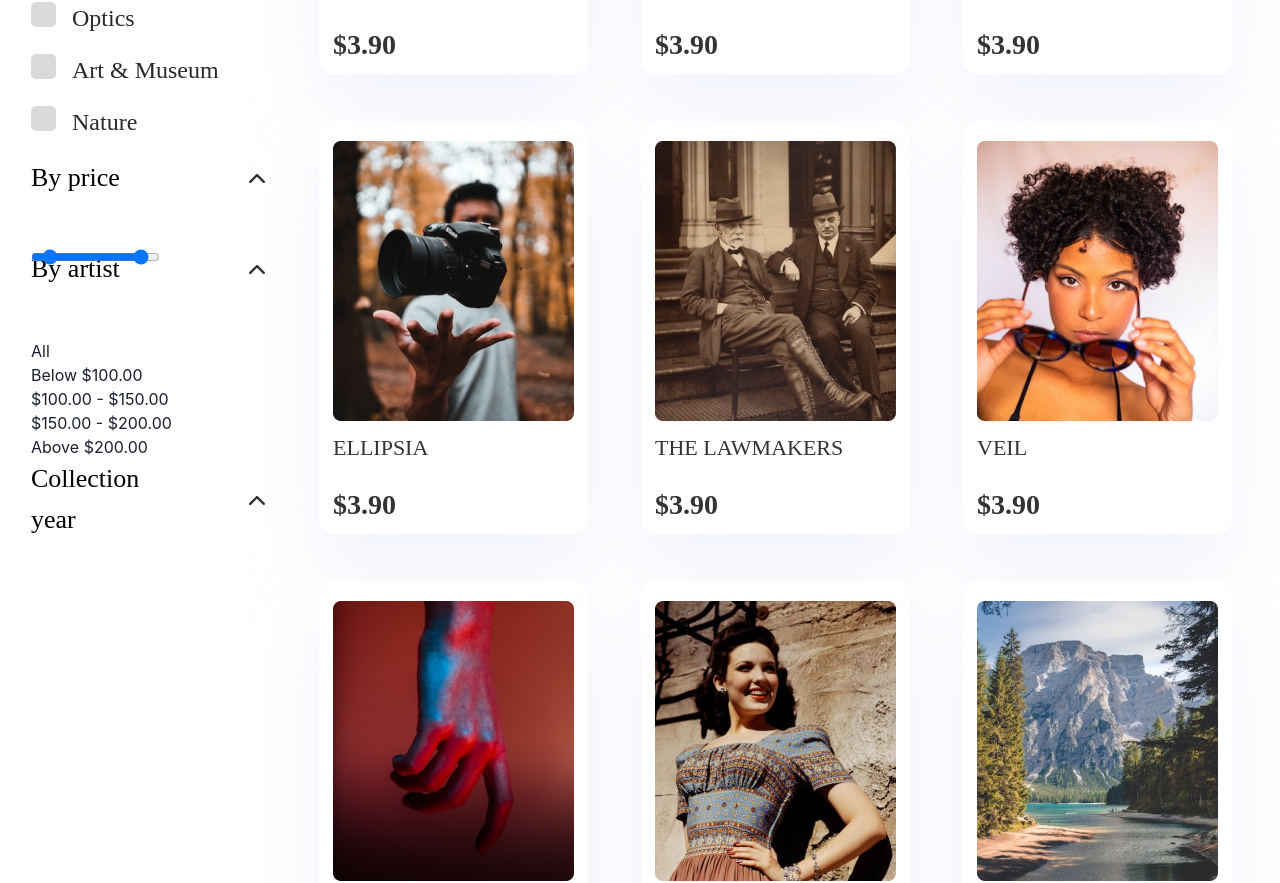
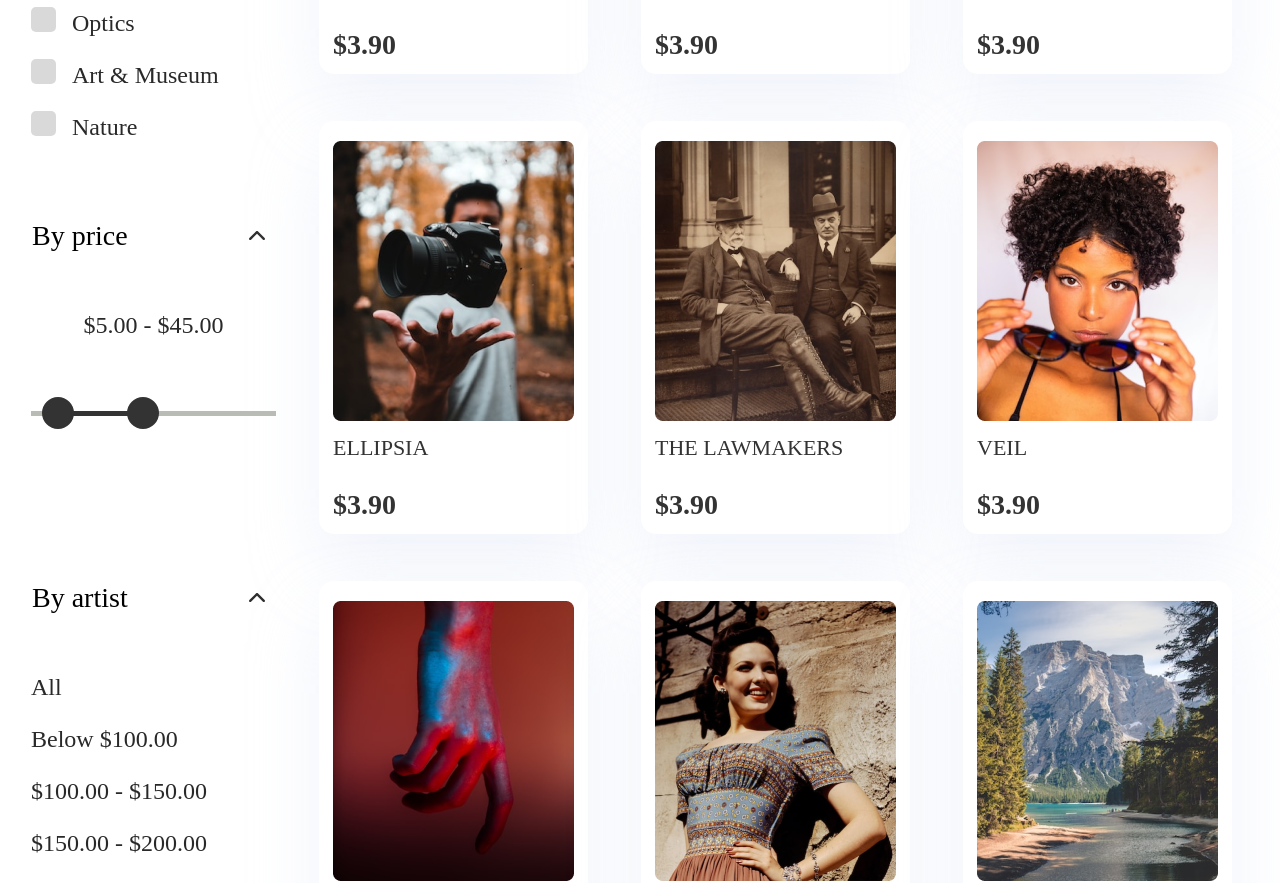
Before and after one commit to Iyin0/artsy, a React (Vite) app in the folder client/: page /marketplace in a window 1280 px wide. Shown: the part 779-1662 px from the top of the page. Built offline with nearby package versions, Linux system fonts and the light colour scheme; a web font is replaced by a local one.

Commit message:
marketplace first page done

```diff
--- a/client/src/pages/marketplace.tsx
+++ b/client/src/pages/marketplace.tsx
@@ -1,9 +1,46 @@
+import { useEffect, useRef, useState } from "react";
 import { Link } from "react-router-dom";
 import PageTransition from "../components/pageTransition";
 import marketItems from "../data/marketItems";
 import '../styles/marketplace.scss'
 
 const Marketplace = () => {
+    const [range1, setRange1] = useState<string | null>(null)
+    const [range2, setRange2] = useState<string | null>(null)
+    const slider1 = useRef<HTMLInputElement>(null!)
+    const slider2 = useRef<HTMLInputElement>(null!)
+    const minGap = 15
+    const [percent1, setPercent1] = useState<number | null>(null)
+    const [percent2, setPercent2] = useState<number | null>(null)
+
+    const handleSlide1 = () => {
+        if (parseInt(slider2.current.value) - parseInt(slider1.current.value) <= minGap) {
+            slider1.current.value = (parseInt(slider2.current.value) - minGap).toString()
+        }
+        setRange1(slider1.current.value)
+        fillSlider()
+    }
+
+    const handleSlide2 = () => {
+        if (parseInt(slider2.current.value) - parseInt(slider1.current.value) <= minGap) {
+            slider2.current.value = (parseInt(slider1.current.value) + minGap).toString()
+        }
+        setRange2(slider2.current.value)
+        fillSlider()
+
+    }
+
+    const fillSlider = () => {
+        setPercent1(Math.floor((parseInt(slider1.current.value) / parseInt(slider1.current.max)) * 100))
+        setPercent2(Math.floor((parseInt(slider2.current.value) / parseInt(slider1.current.max)) * 100))
+
+    }
+
+    useEffect(() => {
+        handleSlide1()
+        handleSlide2()
+    }, [])
+
     return (
         <PageTransition>
             <div className="marketplace">
@@ -28,8 +65,8 @@ const Marketplace = () => {
                         </div>
                         <div className="category">
                             <div className="heading">
-                                <p>By category</p>
                                 <button>
+                                    By category
                                     <svg width="36" height="29" viewBox="0 0 36 29" fill="none" xmlns="http://www.w3.org/2000/svg">
                                         <path d="M10.3522 18.6558C10.5778 18.8762 10.8837 19 11.2026 19C11.5216 19 11.8275 18.8762 12.053 18.6558L18.0073 12.8373L23.9615 18.6558C24.1883 18.87 24.4922 18.9884 24.8076 18.9858C25.123 18.9831 25.4247 18.8595 25.6477 18.6415C25.8707 18.4236 25.9972 18.1288 26 17.8206C26.0027 17.5124 25.8815 17.2154 25.6623 16.9937L18.8577 10.3442C18.6321 10.1238 18.3262 10 18.0073 10C17.6883 10 17.3824 10.1238 17.1568 10.3442L10.3522 16.9937C10.1267 17.2142 10 17.5131 10 17.8248C10 18.1365 10.1267 18.4354 10.3522 18.6558Z" fill="#2F2F2F" />
                                     </svg>
@@ -80,23 +117,36 @@ const Marketplace = () => {
                         </div>
                         <div className="price">
                             <div className="heading">
-                                <p>By price</p>
                                 <button>
+                                    By price
                                     <svg width="36" height="29" viewBox="0 0 36 29" fill="none" xmlns="http://www.w3.org/2000/svg">
                                         <path d="M10.3522 18.6558C10.5778 18.8762 10.8837 19 11.2026 19C11.5216 19 11.8275 18.8762 12.053 18.6558L18.0073 12.8373L23.9615 18.6558C24.1883 18.87 24.4922 18.9884 24.8076 18.9858C25.123 18.9831 25.4247 18.8595 25.6477 18.6415C25.8707 18.4236 25.9972 18.1288 26 17.8206C26.0027 17.5124 25.8815 17.2154 25.6623 16.9937L18.8577 10.3442C18.6321 10.1238 18.3262 10 18.0073 10C17.6883 10 17.3824 10.1238 17.1568 10.3442L10.3522 16.9937C10.1267 17.2142 10 17.5131 10 17.8248C10 18.1365 10.1267 18.4354 10.3522 18.6558Z" fill="#2F2F2F" />
                                     </svg>
                                 </button>
                             </div>
-
-                            <span className="multi-range">
-                                <input type="range" min="0" max="50" value="5" id="lower" />
-                                <input type="range" min="0" max="50" value="45" id="upper" />
-                            </span>
+                            <div className="range-wrapper">
+                                <div className="value">
+                                    <p>${range1}.00 - ${range2}.00</p>
+                                </div>
+                                <div className="range-container">
+                                    <div className="slider-track"
+                                        style={{ background: `linear-gradient(to right, #B8BCB5 ${percent1}%, #333333 ${percent1}%, #333333 ${percent2}%, #B8BCB5 ${percent2}%)` }}
+                                    ></div>
+                                    <input type="range" min="0" defaultValue='5' max="100" id="slider1"
+                                        ref={slider1}
+                                        onInput={handleSlide1}
+                                    />
+                                    <input type="range" min="0" defaultValue='45' max="100" id="slider2"
+                                        ref={slider2}
+                                        onInput={handleSlide2}
+                                    />
+                                </div>
+                            </div>
                         </div>
                         <div className="artist">
                             <div className="heading">
-                                <p>By artist</p>
                                 <button>
+                                    By artist
                                     <svg width="36" height="29" viewBox="0 0 36 29" fill="none" xmlns="http://www.w3.org/2000/svg">
                                         <path d="M10.3522 18.6558C10.5778 18.8762 10.8837 19 11.2026 19C11.5216 19 11.8275 18.8762 12.053 18.6558L18.0073 12.8373L23.9615 18.6558C24.1883 18.87 24.4922 18.9884 24.8076 18.9858C25.123 18.9831 25.4247 18.8595 25.6477 18.6415C25.8707 18.4236 25.9972 18.1288 26 17.8206C26.0027 17.5124 25.8815 17.2154 25.6623 16.9937L18.8577 10.3442C18.6321 10.1238 18.3262 10 18.0073 10C17.6883 10 17.3824 10.1238 17.1568 10.3442L10.3522 16.9937C10.1267 17.2142 10 17.5131 10 17.8248C10 18.1365 10.1267 18.4354 10.3522 18.6558Z" fill="#2F2F2F" />
                                     </svg>
@@ -112,8 +162,8 @@ const Marketplace = () => {
                         </div>
                         <div className="year">
                             <div className="heading">
-                                <p>Collection year</p>
                                 <button>
+                                    Collection year
                                     <svg width="36" height="29" viewBox="0 0 36 29" fill="none" xmlns="http://www.w3.org/2000/svg">
                                         <path d="M10.3522 18.6558C10.5778 18.8762 10.8837 19 11.2026 19C11.5216 19 11.8275 18.8762 12.053 18.6558L18.0073 12.8373L23.9615 18.6558C24.1883 18.87 24.4922 18.9884 24.8076 18.9858C25.123 18.9831 25.4247 18.8595 25.6477 18.6415C25.8707 18.4236 25.9972 18.1288 26 17.8206C26.0027 17.5124 25.8815 17.2154 25.6623 16.9937L18.8577 10.3442C18.6321 10.1238 18.3262 10 18.0073 10C17.6883 10 17.3824 10.1238 17.1568 10.3442L10.3522 16.9937C10.1267 17.2142 10 17.5131 10 17.8248C10 18.1365 10.1267 18.4354 10.3522 18.6558Z" fill="#2F2F2F" />
                                     </svg>
@@ -140,7 +190,9 @@ const Marketplace = () => {
                             </Link>
                         ))}
                     </div>
-                    <button className="see-more">See more</button>
+                    <div className="see-more">
+                        <button>See more</button>
+                    </div>
                 </main>
             </div>
         </PageTransition>
--- a/client/src/styles/marketplace.scss
+++ b/client/src/styles/marketplace.scss
@@ -79,19 +79,18 @@
                 margin-bottom: 50px;
                 align-items: center;
 
-                p {
+                button {
+                    width: 100%;
+                    display: flex;
+                    justify-content: space-between;
+                    align-items: center;
                     font-family: 'Satoshi';
                     font-weight: 500;
-                    font-size: 26px;
+                    font-size: 28px;
                     line-height: 157.6%;
                     color: #000000;
-                    margin-right: 67px;
-                }
-
-                button {
-                    display: flex;
-                    justify-content: center;
-                    align-items: center;
+                    margin: 0;
+                    padding: 0;
                 }
             }
 
@@ -156,75 +155,121 @@
             }
 
             .price {
+                margin-top: 70px;
 
-                .input[type=range] {
-                    box-sizing: border-box;
+                .value {
+                    margin-bottom: 50px;
+
+                    p {
+                        font-family: 'Satoshi';
+                        font-weight: 400;
+                        font-size: 24px;
+                        line-height: 32px;
+                        color: #292929;
+                        text-align: center;
+                    }
+                }
+
+                .range-container {
+                    position: relative;
+                    width: 100%;
+                    height: 45px;
+
+                    & input[type="range"] {
+                        -webkit-appearance: none;
+                        -moz-appearance: none;
                         appearance: none;
-                    width: 400px;
-                    margin: 0;
-                    padding: 0 2px;
-                    /* Add some L/R padding to ensure box shadow of handle is shown */
-                    overflow: hidden;
-                    border: 0;
-                    border-radius: 1px;
+                        width: 100%;
                         outline: none;
-                    background: linear-gradient(grey, grey) no-repeat center;
-                    /* Use a linear gradient to generate only the 2px height background */
-                    background-size: 100% 2px;
+                        position: absolute;
+                        margin: auto;
+                        top: 0;
+                        bottom: 0;
+                        background-color: transparent;
                         pointer-events: none;
 
-                    &:active,
-                    &:focus {
-                        outline: none;
+                        &::-webkit-slider-runnable-track {
+                            -webkit-appearance: none;
+                            height: 5px;
+                        }
+
+                        &::-moz-range-track {
+                            -moz-appearance: none;
+                            height: 5px;
+                        }
+
+                        &::-ms-track {
+                            appearance: none;
+                            height: 5px;
                         }
 
                         &::-webkit-slider-thumb {
-                        height: 28px;
-                        width: 28px;
-                        border-radius: 28px;
-                        background-color: #fff;
-                        position: relative;
-                        margin: 5px 0;
-                        /* Add some margin to ensure box shadow is shown */
+                            -webkit-appearance: none;
+                            width: 32px;
+                            height: 32px;
+                            border-radius: 50%;
+                            background-color: #333333;
+                            border: 2px solid #333333;
                             cursor: pointer;
+                            pointer-events: auto;
+                            margin-top: -14px;
+                        }
+
+                        &::-moz-range-thumb {
+                            -moz-appearance: none;
+                            width: 32px;
+                            height: 32px;
+                            border-radius: 50%;
+                            background-color: #333333;
+                            border: 2px solid #333333;
+                            cursor: pointer;
+                            pointer-events: auto;
+                        }
+
+                        &::-ms-thumb {
                             appearance: none;
-                        pointer-events: all;
-                        box-shadow: 0 1px 4px 0.5px rgba(0, 0, 0, 0.25);
+                            width: 32px;
+                            height: 32px;
+                            border-radius: 50%;
+                            background-color: #333333;
+                            border: 2px solid #333333;
+                            cursor: pointer;
+                            pointer-events: auto;
+                        }
 
-                        &::before {
-                            content: ' ';
-                            display: block;
+                        &:active::-webkit-slider-thumb {
+                            background-color: white;
+                        }
+                    }
+
+
+                    .slider-track {
+                        width: 100%;
+                        height: 5px;
+                        background-color: #B8BCB5;
                         position: absolute;
-                            top: 13px;
-                            left: 100%;
-                            width: 2000px;
-                            height: 2px;
+                        margin: auto;
+                        top: 0;
+                        bottom: 0;
                     }
                 }
             }
 
-                .multi-range {
-                    position: relative;
-                    height: 50px;
+            .artist {
+                margin-top: 139px;
 
-                    input[type=range] {
-                        position: absolute;
-
-                        &:nth-child(1) {
-                            &::-webkit-slider-thumb::before {
-                                background-color: red;
+                p {
+                    font-family: 'Satoshi';
+                    font-weight: 400;
+                    font-size: 24px;
+                    line-height: 32px;
+                    color: #292929;
+                    margin-bottom: 20px;
                 }
             }
 
-                        &:nth-child(2) {
-                            background: none;
-
-                            &::-webkit-slider-thumb::before {
-                                background-color: grey;
-                            }
-                        }
-                    }
-                }
+            .year {
+                margin-top: 124px;
             }
         }
     }
@@ -314,6 +359,13 @@
         }
 
         .see-more {
+            width: 100%;
+            height: 500px;
+            display: flex;
+            justify-content: center;
+            align-items: center;
+
+            button {
                 width: 249px;
                 height: 73px;
                 display: flex;
@@ -329,3 +381,4 @@
             }
         }
     }
+}
```
Lines whose indentation alone changed are shown as unchanged.
